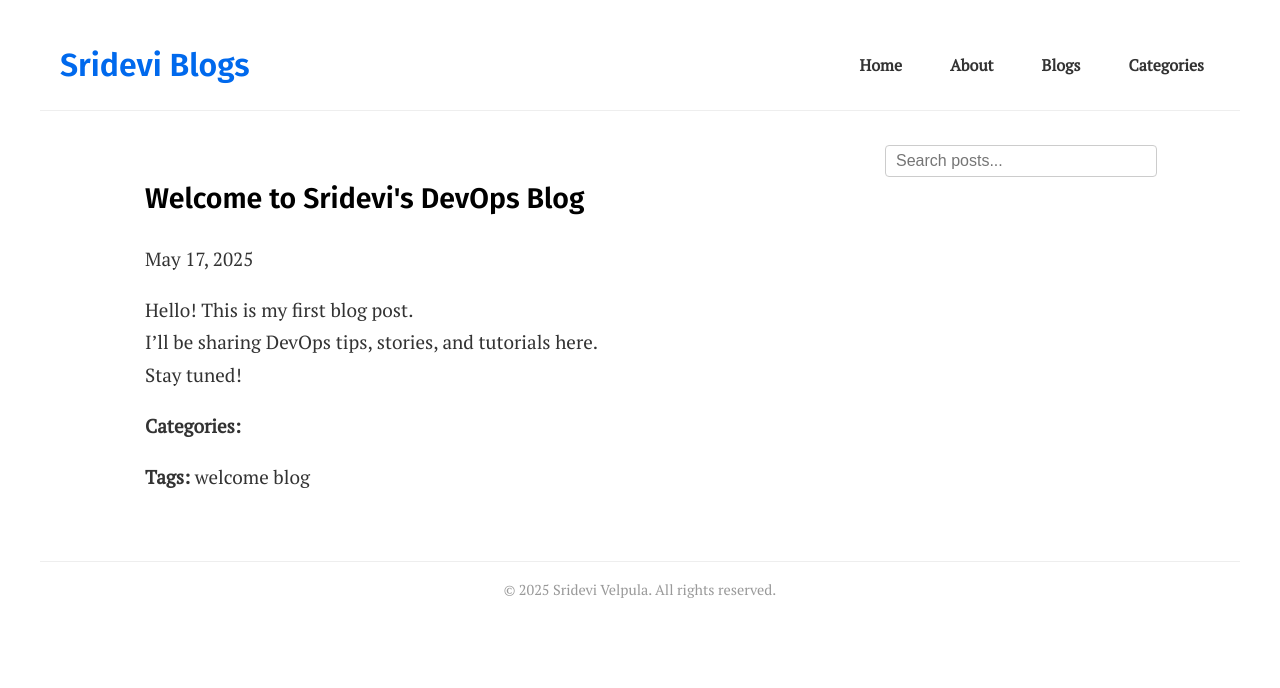
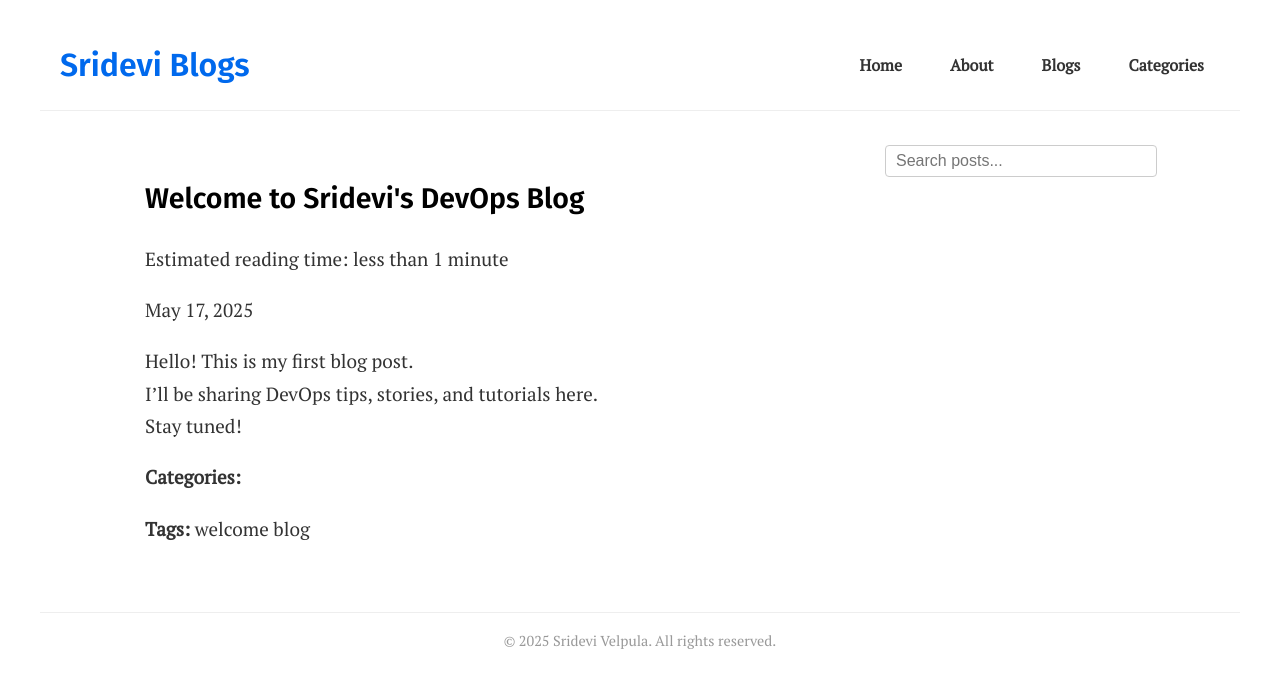
Before and after one commit to srideviblogs/srideviblogs.github.io, a Jekyll site: the page built from _posts/2025-05-21-my-first-post.md, in a window 1280 px wide. Shown: the top 688 px of the page. Built offline with Jekyll 4.4.1, drawn with Linux system fonts in a browser that asks for light colours.

Commit message:
Update post.html

```diff
--- a/_layouts/post.html
+++ b/_layouts/post.html
@@ -4,6 +4,16 @@ layout: default
 
 <article class="post">
   <h1>{{ page.title }}</h1>
+
+  <!-- Estimated reading time -->
+  {% assign words = page.content | number_of_words %}
+  {% assign minutes = words | divided_by:200 %}
+  {% if minutes < 1 %}
+    <p class="reading-time">Estimated reading time: less than 1 minute</p>
+  {% else %}
+    <p class="reading-time">Estimated reading time: {{ minutes }} minute{% if minutes > 1 %}s{% endif %}</p>
+  {% endif %}
+
   <p class="post-meta">{{ page.date | date: "%B %d, %Y" }}</p>
 
   {{ content }}
```
